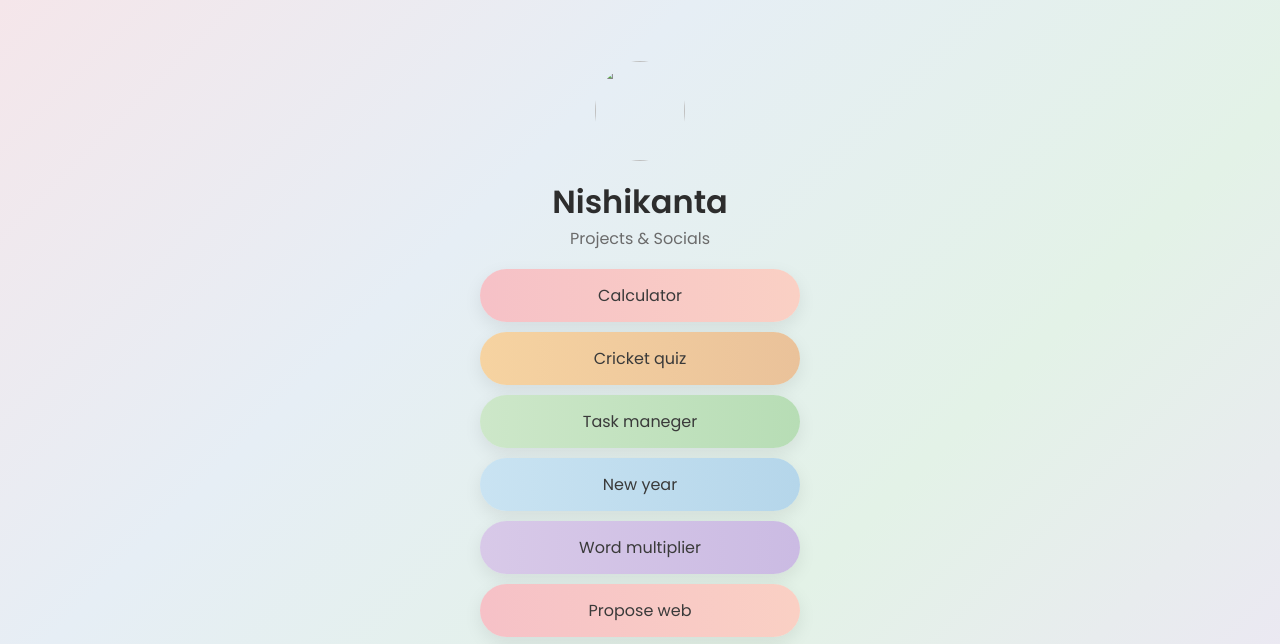
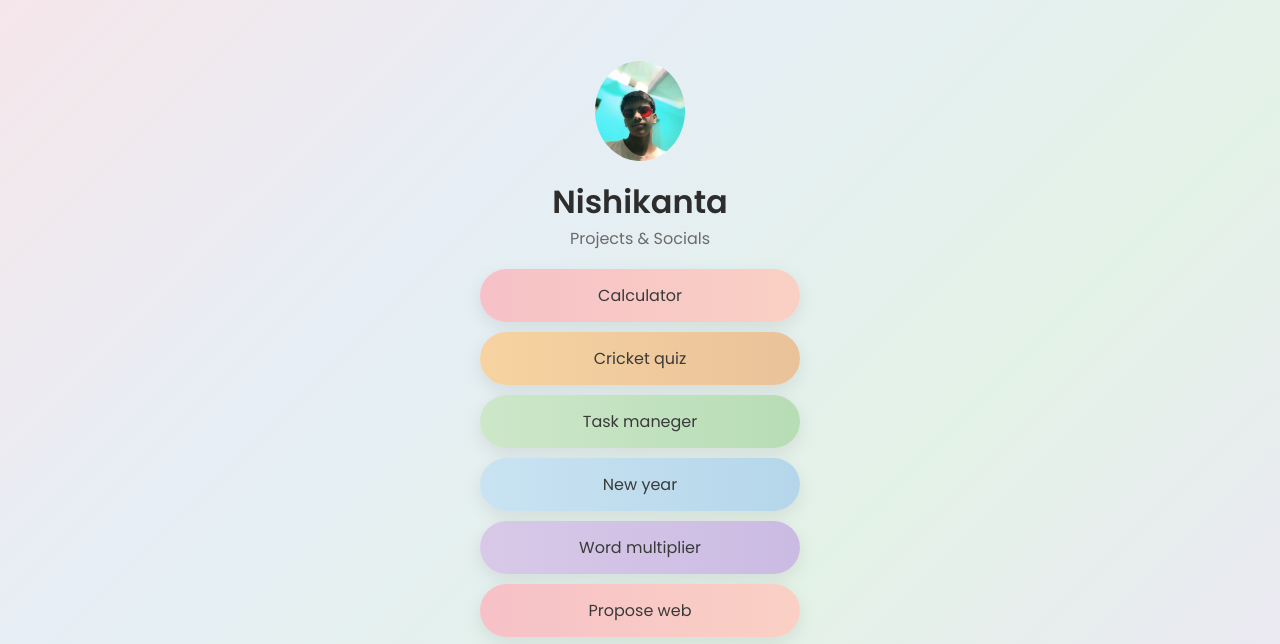
Before and after one commit to nishikantamahato844-prog/Link_tree, a plain HTML site: page index.html in a window 1280 px wide. Shown: the top 644 px of the page. Drawn offline with Linux system fonts and the light colour scheme; the site is published under a folder, as on GitHub Pages, so addresses that start at the root find nothing.

Commit message:
Update index.html
trying to resolve the imege issue

```diff
--- a/index.html
+++ b/index.html
@@ -179,7 +179,7 @@ p {
 <div class="container">
 
   <!-- PROFILE -->
-  <img src="/Nishikanta.jpg" width="150" height="100" class="profile">
+  <img src="Nishikanta.jpg" width="150" height="100" class="profile">
   <h1>Nishikanta</h1>
   <p>Projects & Socials</p>
 
```
